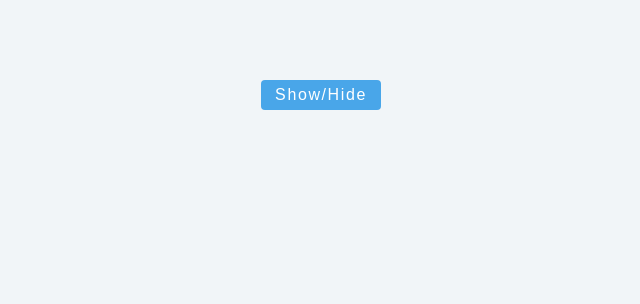
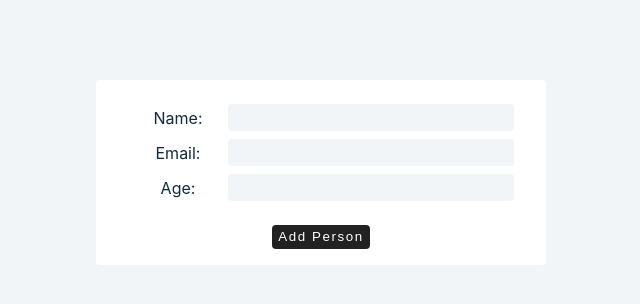
Before and after one commit to ruslanepi/freecodecamp, a React (Create React App) app: page / in a window 1280 px wide. Shown: the top 304 px of the page, without its empty margins (319-959 px from the left). Built offline with nearby package versions, Linux system fonts and the light colour scheme; the HTML template or start-up script is replaced by a standard one.

Commit message:
added form tasks

```diff
--- a/src/App.js
+++ b/src/App.js
@@ -1,5 +1,5 @@
 import './App.css'
-import Setup from './tutorial/3-conditional-rendering/setup/3-show-hide'
+import Setup from './tutorial/4-forms/setup/2-multiple-inputs.js'
 
 const App = () => {
   return (
--- a/src/tutorial/3-conditional-rendering/setup/3-show-hide.js
+++ b/src/tutorial/3-conditional-rendering/setup/3-show-hide.js
@@ -7,7 +7,7 @@ const ShowHide = () => {
     <>
       {show && <Item />}
       <button className='btn' onClick={() => setShow(!show)}>
-        Show/hide
+        Show/hide1
       </button>
     </>
   )
--- /dev/null
+++ b/src/tutorial/4-forms/setup/2-multiple-inputs.js
@@ -0,0 +1,83 @@
+import React, { useState } from 'react'
+
+const ControlledInputs = () => {
+  // const [name, setName] = useState('')
+  // const [email, setEmail] = useState('')
+  // const [age, setAge] = useState('')
+
+  const [person, setPerson] = useState({ name: '', email: '', age: '' })
+  const [people, setPeople] = useState([])
+
+  const handleChange = (e) => {
+    const name = e.target.name
+    const value = e.target.value
+    setPerson({ ...person, [name]: value })
+  }
+
+  const handleSubmit = (e) => {
+    e.preventDefault()
+    console.log(e)
+    if (person.name && person.email && person.age) {
+      const newPerson = { ...person, id: new Date().getTime.toString() }
+      setPeople([...people, newPerson])
+      setPerson({ name: '', email: '', age: '' })
+    }
+  }
+
+  return (
+    <>
+      <article>
+        <form className='form'>
+          <div className='form-control'>
+            <label htmlFor='name'>Name: </label>
+            <input
+              type='text'
+              id='name'
+              name='name'
+              value={person.name}
+              onChange={handleChange}
+            />
+          </div>
+          <div className='form-control'>
+            <label htmlFor='email'>Email: </label>
+            <input
+              type='text'
+              id='email'
+              name='email'
+              value={person.email}
+              onChange={handleChange}
+            />
+          </div>
+
+          <div className='form-control'>
+            <label htmlFor='Age'>Age: </label>
+            <input
+              type='text'
+              id='age'
+              name='age'
+              value={person.age}
+              onChange={handleChange}
+            />
+          </div>
+          <button type='submit' onClick={handleSubmit}>
+            add person
+          </button>
+        </form>
+
+        <ul className='list'>
+          {people.map((person) => {
+            const { id, name, email } = person
+            return (
+              <li className='item' key={id}>
+                <h4> Name: {name}</h4>
+                <p>Email: {email}</p>
+              </li>
+            )
+          })}
+        </ul>
+      </article>
+    </>
+  )
+}
+
+export default ControlledInputs
```
Also changed, not shown: src/tutorial/4-forms/setup/1-controlled-inputs.js (added, +68 -0 lines).
